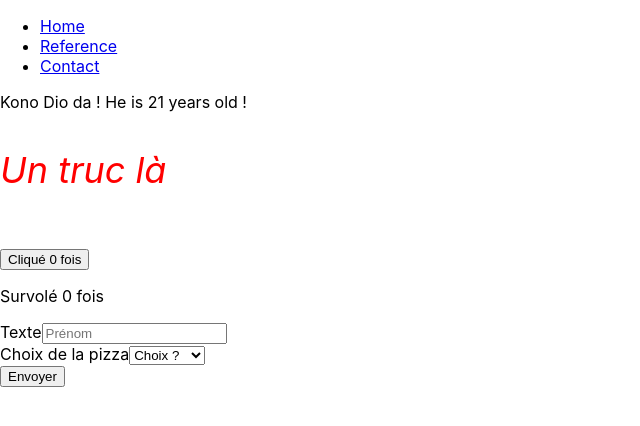
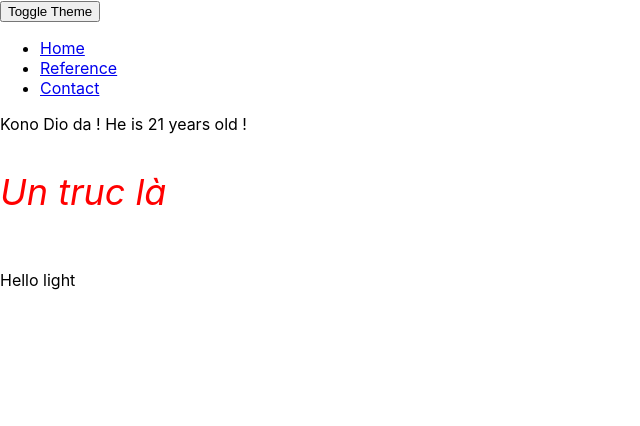
Before and after one commit to Alexis-Looten/EPSI-REACTJS-COURS-APP, a React (Create React App) app: page / in a window 1280 px wide. Shown: the top 426 px of the page, without its empty margins (0-640 px from the left). Built offline with nearby package versions, Linux system fonts and the light colour scheme.

Commit message:
add context

```diff
--- a/src/App.js
+++ b/src/App.js
@@ -4,12 +4,22 @@ import Home from './pages/Home';
 import Reference from './pages/Reference';
 import Contact from './pages/Contact';
 import NotFound from './pages/NotFound';
+import ThemeContext from './context/ThemeContext';
+import { useState } from 'react';
 
 import {Routes, Route, Link} from 'react-router-dom';
 
 function App() {
+
+  const [theme, setTheme] = useState('light');
+
+  const Toggle = () => {
+    setTheme(theme === 'light' ? 'dark' : 'light');
+  }
+
   return (
-    <>
+    <ThemeContext.Provider value={theme}>
+      <button onClick={Toggle}>Toggle Theme</button>
       <ul>
         <li><Link to="/">Home</Link></li>
         <li><Link to="/reference">Reference</Link></li>
@@ -23,7 +33,7 @@ function App() {
         <Route path="/contact" element={<Contact/>}/>
         <Route path="*" element={<NotFound/>}/>
       </Routes>
-    </>
+    </ThemeContext.Provider>
   );
 }
 
--- /dev/null
+++ b/src/context/CompoContext.js
@@ -0,0 +1,31 @@
+import React from "react";
+
+const ContextEx = React.createContext(); // return Provider and Consumer
+
+const ProviderEx = (props) => {
+    return(
+        <ContextEx.Provider value={{ theme : 'light' }}>
+            {props.children}
+        </ContextEx.Provider>
+    )
+}
+
+const Composant = () => {
+    return (
+        <ContextEx.Consumer>
+            {context => (
+                <div>Hello {context.theme}</div>
+            )}
+        </ContextEx.Consumer>
+    );
+}
+
+const CompoContext = () => {
+    return (
+        <ProviderEx>
+            <Composant/>
+        </ProviderEx>
+    );
+}
+
+export default CompoContext;
--- /dev/null
+++ b/src/context/ThemeContext.js
@@ -0,0 +1,5 @@
+import { createContext } from "react";
+
+const ThemeContext = createContext();
+
+export default ThemeContext;
--- a/src/pages/Home.js
+++ b/src/pages/Home.js
@@ -9,6 +9,7 @@ import Compo from "../components/HOC/Compo";
 import ClickCount from "../components/HOC/ClickCount";
 import OverCount from "../components/HOC/HoverCount";
 import Form2 from "../components/Form2";
+import CompoContext from "../context/CompoContext";
 
 function Home(props){
     const divStyle = {
@@ -22,9 +23,7 @@ function Home(props){
             He is {props.age} years old !
             <p style={divStyle}><i>{props.children}</i></p>
             <br/>
-            <ClickCount/>
-            <OverCount/>
-            <Form2/>
+            <CompoContext/>
         </div>
         {/* <MatchExo></MatchExo> */}
         </>
--- a/src/pages/Reference.js
+++ b/src/pages/Reference.js
@@ -1,6 +1,7 @@
 import React, { useState } from "react";
 import { useParams } from "react-router-dom";
 import MatchList from "../components/MatchList";
+import ThemeContext from "../context/ThemeContext";
 
 const DEFAULT_MATCH = [
     {
@@ -49,7 +50,10 @@ const Reference = () => {
 
     const { id } = useParams();
     return (
-        <div className="Reference">
+        <ThemeContext.Consumer>
+            {context => (
+                <div className={`Reference ${context}`}>
+
                 ZA WARUDOOOO ! Toki wo tomare {id} Byōkan !!
                 <br/>
                 {score}
@@ -57,6 +61,8 @@ const Reference = () => {
                 <button onClick={newScore}>But !!</button>
                 {matchList}
             </div>
+            )}
+        </ThemeContext.Consumer>
     );
 
 }
--- a/src/styles/MatchList.css
+++ b/src/styles/MatchList.css
@@ -1,3 +1,11 @@
+.light .itemMatch{
+    background-color: rgb(204, 204, 204);
+}
+
+.dark .itemMatch{
+    background-color: rgba(50, 50, 50, .4);
+}
+
 .itemMatch{
     display: flex;
     justify-content: center;
```
Lines whose indentation alone changed are shown as unchanged.
